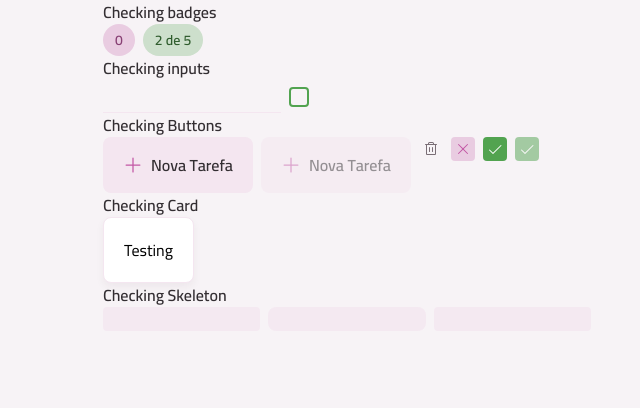
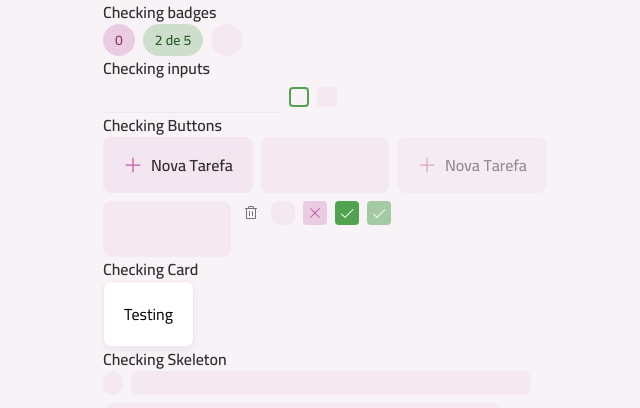
Before and after one commit to kevinrf100/toDo, a React (Vite) app: page / in a window 1280 px wide. Shown: the top 408 px of the page, without its empty margins (293-933 px from the left). Built offline with nearby package versions, Linux system fonts and the light colour scheme.

Commit message:
Creating skeleton to components

```diff
--- a/package.json
+++ b/package.json
@@ -13,6 +13,7 @@
   "dependencies": {
     "@phosphor-icons/react": "^2.1.10",
     "@tailwindcss/vite": "^4.1.15",
+    "@tanstack/react-router": "^1.133.32",
     "class-variance-authority": "^0.7.1",
     "react": "^19.1.1",
     "react-dom": "^19.1.1",
--- a/src/App.tsx
+++ b/src/App.tsx
@@ -12,24 +12,35 @@ function App() {
   return (
     <Container>
       <Text variant="body-md-bold">Checking badges</Text>
-      <div className="flex flex-row gap-2">
+      <div className="flex flex-row flex-wrap gap-2">
         <Badge variant="secondary">0</Badge>
         <Badge variant="primary">2 de 5</Badge>
+        <Badge loading>2 de 5</Badge>
       </div>
       <Text variant="body-md-bold">Checking inputs</Text>
-      <div className="flex flex-row gap-2">
+      <div className="flex flex-row flex-wrap gap-2">
         <Input />
         <Toggle />
+        <Toggle loading />
       </div>
       <Text variant="body-md-bold">Checking Buttons</Text>
-      <div className="flex flex-row gap-2">
+      <div className="flex flex-row flex-wrap gap-2">
         <Button>
+          <PlusIcon /> Nova Tarefa
+        </Button>
+        <Button loading>
           <PlusIcon /> Nova Tarefa
         </Button>
         <Button disabled>
           <PlusIcon /> Nova Tarefa
         </Button>
+        <Button disabled loading>
+          <PlusIcon /> Nova Tarefa
+        </Button>
         <Button variant="icon" color="transparent" size="sm">
+          <TrashIcon />
+        </Button>
+        <Button variant="icon" color="transparent" size="sm" loading>
           <TrashIcon />
         </Button>
         <Button variant="icon" color="pink" size="sm">
@@ -43,14 +54,14 @@ function App() {
         </Button>
       </div>
       <Text variant="body-md-bold">Checking Card</Text>
-      <div className="flex flex-row gap-2">
+      <div className="flex flex-row flex-wrap gap-2">
         <Card size="md">Testing</Card>
       </div>
       <Text variant="body-md-bold">Checking Skeleton</Text>
-      <div className="flex flex-row gap-2">
-        <Skeleton rounded="full" className="h-6" />
+      <div className="flex flex-row flex-wrap gap-2">
+        <Skeleton rounded="full" className="h-6 w-5" />
         <Skeleton className="h-6 w-100" />
-        <Skeleton rounded="full" className="h-6 w-10" />
+        <Skeleton rounded="full" className="h-6 w-100" />
       </div>
     </Container>
   );
--- a/src/components/badge.tsx
+++ b/src/components/badge.tsx
@@ -1,4 +1,5 @@
 import { cva, cx, type VariantProps } from 'class-variance-authority';
+import { Skeleton } from './skeleton';
 import { Text } from './text';
 
 const badgeVariant = cva(
@@ -21,7 +22,7 @@ const badgeVariant = cva(
   },
 );
 
-const badgeTextVariant = cva('', {
+const badgeTextVariant = cva('text-nowrap', {
   variants: {
     variant: {
       primary: 'text-green-dark',
@@ -33,9 +34,22 @@ const badgeTextVariant = cva('', {
   },
 });
 
+const badgeSkeletonVariants = cva('', {
+  variants: {
+    size: {
+      sm: 'h-5 w-5 py.0.5 px-2',
+      md: 'w-8 h-8 px-3 py-1.5',
+    },
+  },
+  defaultVariants: {
+    size: 'md',
+  },
+});
+
 type BadgeProps = {
   className?: string;
   children: React.ReactNode;
+  loading?: boolean;
 } & React.ComponentProps<'div'> &
   VariantProps<typeof badgeVariant>;
 
@@ -44,8 +58,18 @@ const Badge = ({
   className,
   variant,
   size,
+  loading,
   ...props
 }: BadgeProps) => {
+  if (loading) {
+    return (
+      <Skeleton
+        rounded="full"
+        className={cx(badgeSkeletonVariants({ size }))}
+      />
+    );
+  }
+
   return (
     <div className={cx(badgeVariant({ variant, size }), className)} {...props}>
       <Text
--- a/src/components/button.tsx
+++ b/src/components/button.tsx
@@ -1,7 +1,8 @@
 import { cva, cx, type VariantProps } from 'class-variance-authority';
+import { Skeleton } from './skeleton';
 
 const buttonVariant = cva(
-  'flex items-center justify-center cursor-pointer transition group disabled:pointer-events-none disabled:opacity-50 ',
+  'flex items-center justify-center cursor-pointer transition group disabled:pointer-events-none disabled:opacity-50 text-nowrap',
   {
     variants: {
       variant: {
@@ -28,17 +29,43 @@ const buttonVariant = cva(
   },
 );
 
+const buttonSkeletonVariants = cva('', {
+  variants: {
+    variant: {
+      primary: 'rounded-lg',
+      icon: 'rounded',
+    },
+    size: {
+      sm: 'w-6 h-6 p-1',
+      md: 'h-14 w-32 px-5 py-4',
+    },
+  },
+  defaultVariants: {
+    variant: 'primary',
+    size: 'md',
+  },
+});
+
 type ButtonProps = React.ComponentProps<'button'> &
-  VariantProps<typeof buttonVariant>;
+  VariantProps<typeof buttonVariant> & {
+    loading?: boolean;
+  };
 
 const Button = ({
   className,
   variant,
   color,
   size,
+  loading,
   children,
   ...props
 }: ButtonProps) => {
+  if (loading) {
+    return (
+      <Skeleton className={cx(buttonSkeletonVariants({ variant, size }))} />
+    );
+  }
+
   return (
     <button
       className={cx(buttonVariant({ variant, color, size }), className)}
--- a/src/components/skeleton.tsx
+++ b/src/components/skeleton.tsx
@@ -1,19 +1,22 @@
 import { cva, cx, type VariantProps } from 'class-variance-authority';
 import type React from 'react';
 
-const skeletonVariants = cva('animate-pulse bg-gray-200 w-full', {
+const skeletonVariants = cva(
+  'animate-pulse bg-gray-200 inline-flex pointer-events-none ',
+  {
     variants: {
       rounded: {
         sm: 'rounded-sm',
         md: 'rounded-md',
         lg: 'rounded-lg',
-      full: 'rounded',
+        full: 'rounded-full',
       },
     },
     defaultVariants: {
       rounded: 'lg',
     },
-});
+  },
+);
 
 type SkeletonProps = VariantProps<typeof skeletonVariants> &
   React.ComponentProps<'div'>;
--- a/src/components/toggle.tsx
+++ b/src/components/toggle.tsx
@@ -1,5 +1,6 @@
 import { CheckIcon } from '@phosphor-icons/react';
 import { cva, cx, type VariantProps } from 'class-variance-authority';
+import { Skeleton } from './skeleton';
 
 const toggleVariants = cva(
   'appearance-none peer rounded-sm border-2 border-solid border-green-base hover:border-green-dark hover:not-checked:bg-green-dark/20 hover:checked:bg-green-dark cursor-pointer disabled:pointer-events-none disabled:opacity-50 checked:bg-green-base transition',
@@ -15,10 +16,29 @@ const toggleVariants = cva(
   },
 );
 
+const toggleSkeletonVariants = cva('self-center', {
+  variants: {
+    size: {
+      md: 'w-5 h-5',
+    },
+  },
+  defaultVariants: {
+    size: 'md',
+  },
+});
+
 type ToggleProps = React.InputHTMLAttributes<HTMLInputElement> &
-  VariantProps<typeof toggleVariants>;
+  VariantProps<typeof toggleVariants> & {
+    loading?: boolean;
+  };
 
-const Toggle = ({ className, size, ...props }: ToggleProps) => {
+const Toggle = ({ className, size, loading, ...props }: ToggleProps) => {
+  if (loading) {
+    return (
+      <Skeleton className={cx(toggleSkeletonVariants({ size }))} rounded="sm" />
+    );
+  }
+
   return (
     <label className="relative inline-flex items-center justify-center">
       <input
```
Also changed, not shown: 1 other file (tests, documents, lock files or other folders). Lines whose indentation alone changed are shown as unchanged.
